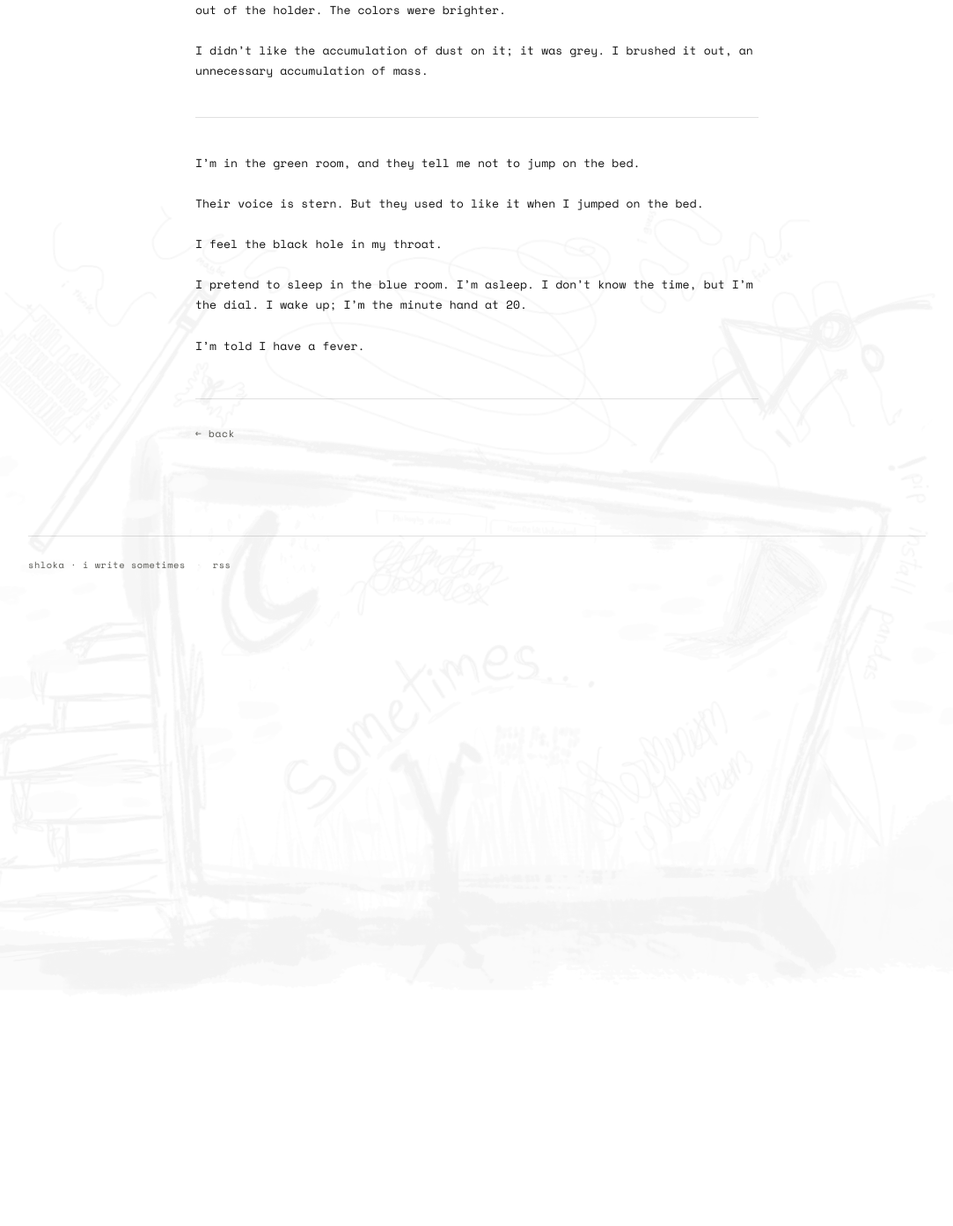
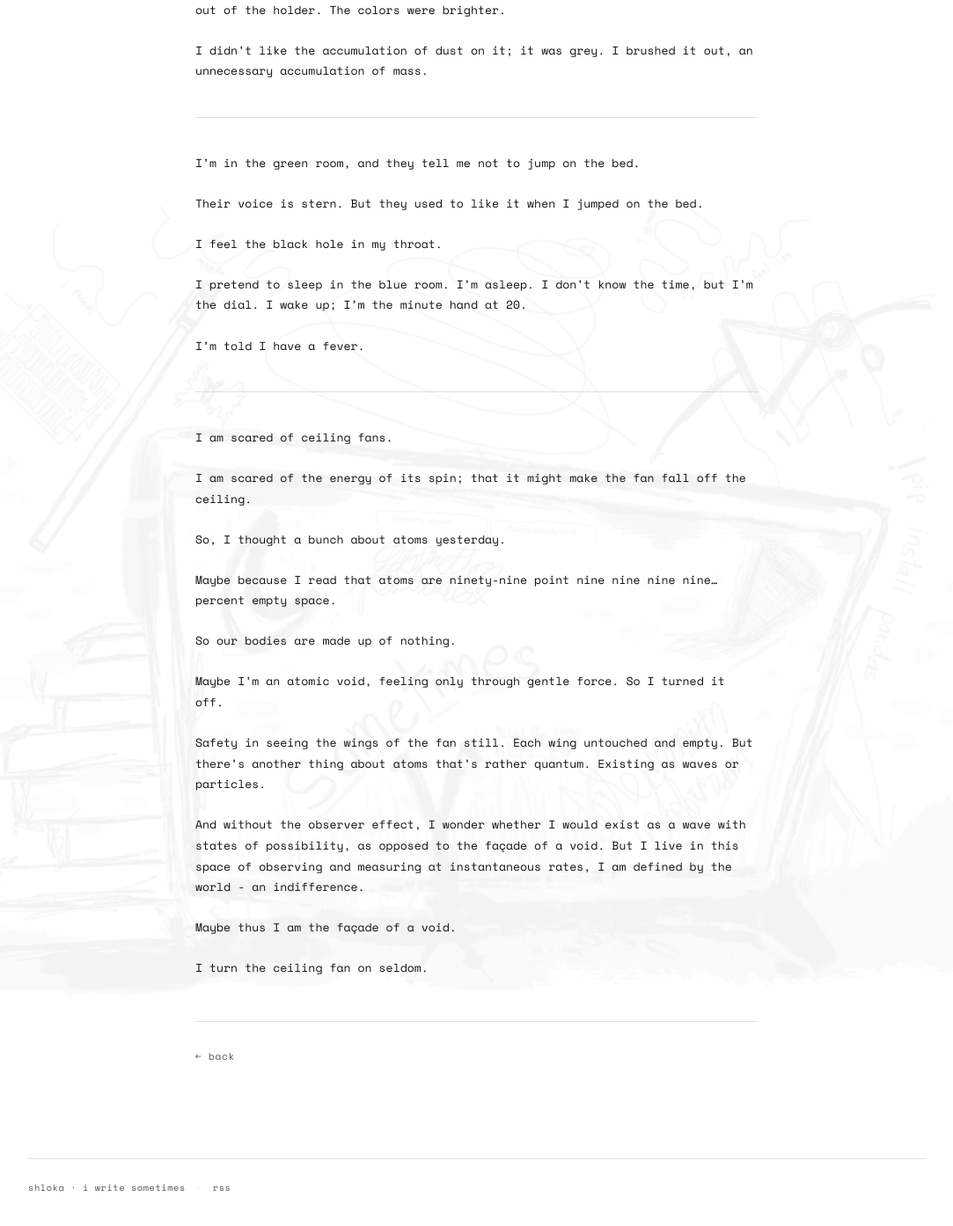
Before and after one commit to shlokamohanty/i-write-sometimes, a Jekyll site: the page built from _posts/2026-07-29-thesis-story-3.md, in a window 1280 px wide and 1400 px high, scrolled down 6759 px. Shown: the top 1394 px of the window at 88% size, without its empty margins (98-1181 px from the left). Built offline with Jekyll 4.4.1, drawn with Linux system fonts in a browser that asks for light colours; some web fonts are replaced; before the commit the page ends 7451 px from its top, so only the background shows below that.

Commit message:
bhjhj
 nn

```diff
--- a/_posts/2026-07-29-thesis-story-3.md
+++ b/_posts/2026-07-29-thesis-story-3.md
@@ -181,3 +181,25 @@ I feel the black hole in my throat.
 I pretend to sleep in the blue room. I'm asleep. I don't know the time, but I'm the dial. I wake up; I'm the minute hand at 20.
 
 I'm told I have a fever.
+
+---
+
+I am scared of ceiling fans.
+
+I am scared of the energy of its spin; that it might make the fan fall off the ceiling.
+
+So, I thought a bunch about atoms yesterday.
+
+Maybe because I read that atoms are ninety-nine point nine nine nine nine… percent empty space.
+
+So our bodies are made up of nothing.
+
+Maybe I’m an atomic void, feeling only through gentle force. So I turned it off.
+
+Safety in seeing the wings of the fan still. Each wing untouched and empty. But there’s another thing about atoms that’s rather quantum. Existing as waves or particles.
+
+And without the observer effect, I wonder whether I would exist as a wave with states of possibility, as opposed to the façade of a void. But I live in this space of observing and measuring at instantaneous rates, I am defined by the world - an indifference.
+
+Maybe thus I am the façade of a void.
+
+I turn the ceiling fan on seldom.
```
Also changed, not shown: _posts/.obsidian/workspace.json (+7 -6 lines).
